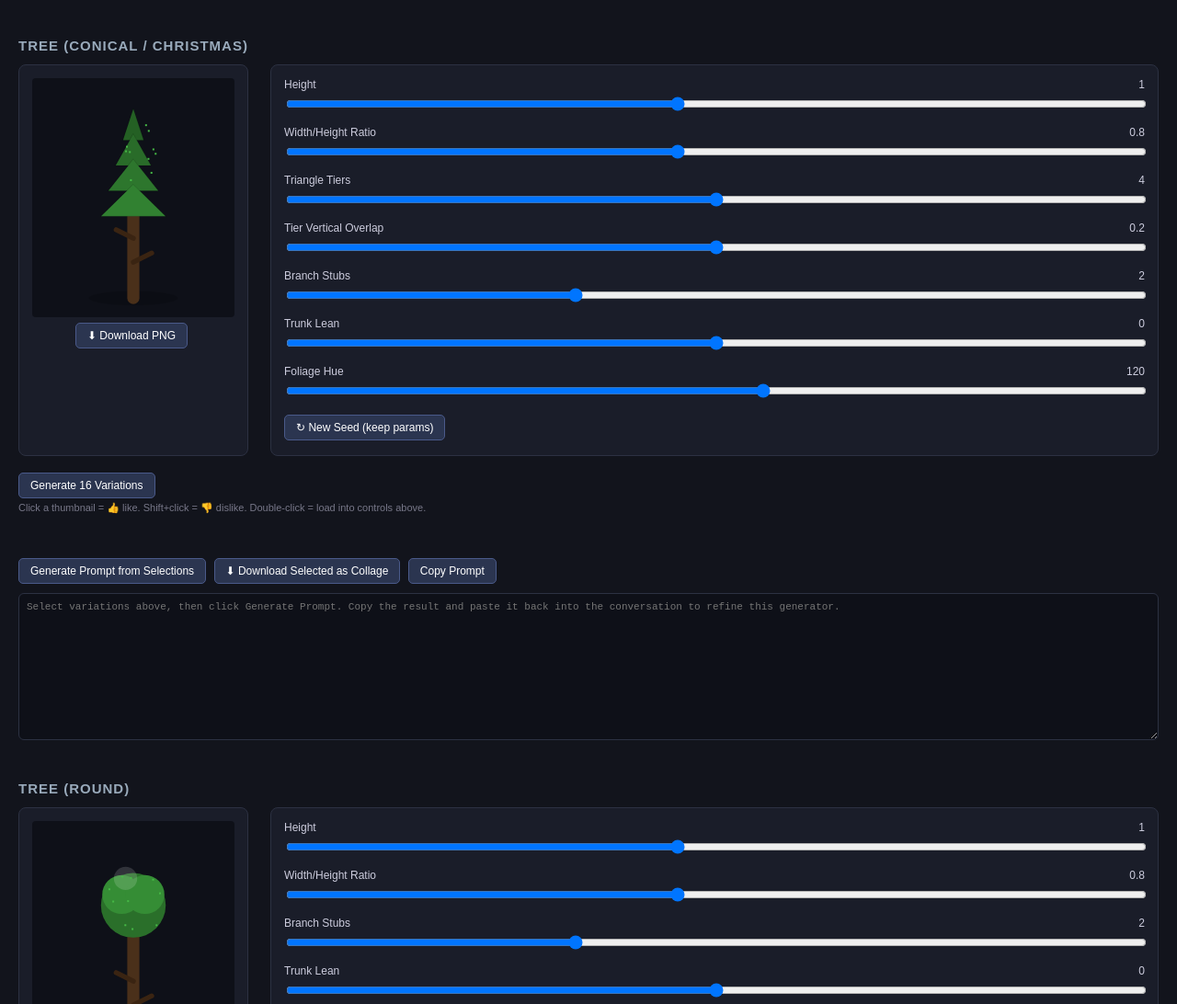
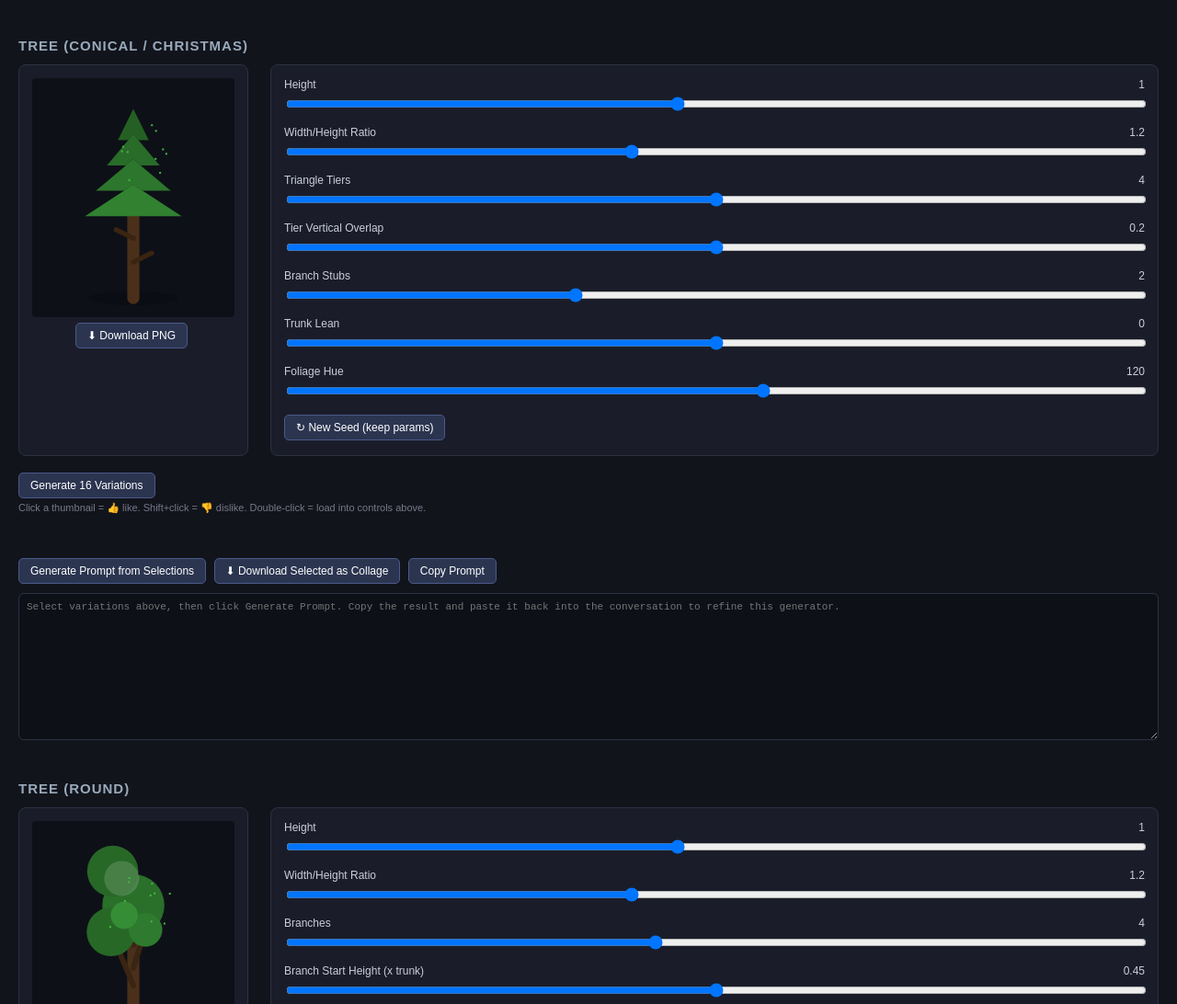
Before and after one commit to nathanielng/proc-gen-game, a plain HTML site: page advanced/platformer_advanced.html in a window 1280 px wide. Shown: the part 855-1947 px from the top of the page at 92% size. Drawn offline with Linux system fonts and the light colour scheme.

Commit message:
Widen tree width ratio, give Round tree real branches with foliage clumps
Width/Height Ratio range changed to 1.0-1.5 (was 0.3-1.4) for both
Tree (Round) and Tree (Conical), per feedback that narrower ratios
looked off.

Tree (Round) now grows structural branches instead of small cosmetic
stubs, via a new drawTrunkWithBigBranches():
- Branches spread evenly from a configurable start height (0.35x-0.55x
  up the trunk) to near the top, each with a small random jitter so
  they don't sit in a perfectly even grid.
- Each branch picks a random left/right side, a length of 0.2x-0.7x
  the canopy width, and an angle from vertical drawn from a
  configurable median (10-30 degrees) with up to +/-5 degrees of
  per-branch variation.
- Foliage is drawn as a clump anchored at each branch tip (sized to
  that branch's length) plus one small core clump at the trunk top so
  the canopy doesn't look sparse with few/short branches. This answers
  "where to draw the internal foliage": anchored to actual branch
  endpoints so the silhouette follows the branch structure instead of
  being independent of it.

Deliberately skipped second-level (branch-of-a-branch) branching for
now - at the ~90px thumbnail render size it would mostly be invisible
noise. Easy to add later if wanted at a larger canvas size.

Tree (Conical) is unaffected structurally - it still uses the original
small-stub drawTrunkAndBranches(), since its tiers already read as
conifer branches.

```diff
--- a/advanced/platformer_advanced.html
+++ b/advanced/platformer_advanced.html
@@ -441,19 +441,67 @@ function drawTrunkAndBranches(ctx, w, h, p){
 // ============================================================
 // TREE (ROUND)
 // ============================================================
+// Round tree gets its own trunk+branch renderer (distinct from the small
+// cosmetic stubs shared by Conical): branches are real structural limbs
+// that also serve as anchor points for foliage clumps below.
+function drawTrunkWithBigBranches(ctx, rng, w, h, p){
+  const trunkW = w*0.06;
+  const baseX = w*0.5, groundY = h*0.92;
+  const trunkH = h*0.5*p.height;
+  const trunkTopY = groundY - trunkH;
+  const canopyW = w*0.4*p.widthRatio;
+
+  ctx.fillStyle='rgba(0,0,0,0.15)';
+  ctx.beginPath(); ctx.ellipse(baseX, groundY, w*0.22, h*0.03, 0, 0, Math.PI*2); ctx.fill();
+
+  ctx.strokeStyle='#4a301a'; ctx.lineWidth=trunkW; ctx.lineCap='round';
+  ctx.beginPath(); ctx.moveTo(baseX, groundY); ctx.quadraticCurveTo(baseX+p.lean*w*0.08, (groundY+trunkTopY)/2, baseX+p.lean*w*0.15, trunkTopY); ctx.stroke();
+  const trunkTopX = baseX + p.lean*w*0.15;
+
+  // branches: spread evenly from branchStart up to near the trunk top,
+  // each with a random left/right side, length (0.2x-0.7x canopy width),
+  // and angle from vertical (median ± variation, both configurable)
+  const branchTips = [];
+  ctx.strokeStyle='#3a2412'; ctx.lineWidth=trunkW*0.45; ctx.lineCap='round';
+  for(let i=0;i<p.branches;i++){
+    const baseT = p.branches>1 ? p.branchStart + (i/(p.branches-1))*(0.95-p.branchStart) : (p.branchStart+0.95)/2;
+    const t = Math.min(0.97, Math.max(p.branchStart, baseT + (rng()-0.5)*0.04));
+    const by = groundY - trunkH*t;
+    const bx = baseX + (trunkTopX-baseX)*t;
+    const dir = rng()>0.5 ? 1 : -1;
+    const angleDeg = p.branchAngle + (rng()-0.5)*2*p.branchAngleVar;
+    const angleRad = angleDeg*Math.PI/180;
+    const len = canopyW*(0.2 + rng()*0.5); // 0.2x-0.7x of canopy width
+    const tipX = bx + dir*Math.sin(angleRad)*len;
+    const tipY = by - Math.cos(angleRad)*len;
+    ctx.beginPath(); ctx.moveTo(bx,by); ctx.lineTo(tipX,tipY); ctx.stroke();
+    branchTips.push({x:tipX, y:tipY, len});
+  }
+
+  return { trunkH, trunkTopY, trunkTopX, canopyW, branchTips };
+}
 function drawTreeRoundAdvanced(ctx, rng, w, h, p){
-  const { trunkH, trunkTopY, trunkTopX } = drawTrunkAndBranches(ctx, w, h, p);
-  const canopyW = w*0.4*p.widthRatio;
+  const { trunkH, trunkTopY, trunkTopX, canopyW, branchTips } = drawTrunkWithBigBranches(ctx, rng, w, h, p);
   const canopyH = trunkH*0.9;
   const canopyCx = trunkTopX, canopyCy = trunkTopY - canopyH*0.15;
   const hue = p.hue;
   function foliageFill(l){ return `hsl(${hue},45%,${l}%)`; }
 
+  // core foliage mass around the trunk top, so the tree isn't sparse
+  // when there are few/short branches
   ctx.fillStyle = foliageFill(30);
-  ctx.beginPath(); ctx.arc(canopyCx, canopyCy, canopyW*0.5, 0, Math.PI*2); ctx.fill();
-  ctx.fillStyle = foliageFill(38);
-  ctx.beginPath(); ctx.arc(canopyCx-canopyW*0.18, canopyCy-canopyH*0.1, canopyW*0.3, 0, Math.PI*2); ctx.fill();
-  ctx.beginPath(); ctx.arc(canopyCx+canopyW*0.18, canopyCy-canopyH*0.1, canopyW*0.3, 0, Math.PI*2); ctx.fill();
+  ctx.beginPath(); ctx.arc(canopyCx, canopyCy, canopyW*0.32, 0, Math.PI*2); ctx.fill();
+
+  // a foliage clump at each branch tip - this is "where to draw them":
+  // anchored to the actual branch endpoints so bigger/longer branches
+  // read as bigger clumps, and the canopy silhouette follows the branches
+  // instead of being independent of them
+  branchTips.forEach((tip,i)=>{
+    const r = Math.max(canopyW*0.14, tip.len*0.42);
+    ctx.fillStyle = foliageFill(28 + (i%3)*5);
+    ctx.beginPath(); ctx.arc(tip.x, tip.y, r, 0, Math.PI*2); ctx.fill();
+  });
+
   ctx.fillStyle='rgba(255,255,255,0.15)';
   ctx.beginPath(); ctx.arc(canopyCx-canopyW*0.12, canopyCy-canopyH*0.25, canopyW*0.18, 0, Math.PI*2); ctx.fill();
 
@@ -466,12 +514,15 @@ buildConfigurable({
   name:'Tree (Round)',
   schema:[
     {key:'height',label:'Height',type:'range',min:0.5,max:1.6,step:0.05},
-    {key:'widthRatio',label:'Width/Height Ratio',type:'range',min:0.3,max:1.4,step:0.05},
-    {key:'branches',label:'Branch Stubs',type:'range',min:0,max:6,step:1},
+    {key:'widthRatio',label:'Width/Height Ratio',type:'range',min:1.0,max:1.5,step:0.05},
+    {key:'branches',label:'Branches',type:'range',min:1,max:8,step:1},
+    {key:'branchStart',label:'Branch Start Height (x trunk)',type:'range',min:0.35,max:0.55,step:0.01},
+    {key:'branchAngle',label:'Branch Angle (median, °)',type:'range',min:10,max:30,step:1},
+    {key:'branchAngleVar',label:'Branch Angle Variation (±°)',type:'range',min:0,max:5,step:0.5},
     {key:'lean',label:'Trunk Lean',type:'range',min:-1,max:1,step:0.1},
     {key:'hue',label:'Foliage Hue',type:'range',min:70,max:160,step:5},
   ],
-  defaultParams:{height:1,widthRatio:0.8,branches:2,lean:0,hue:120},
+  defaultParams:{height:1,widthRatio:1.2,branches:4,branchStart:0.45,branchAngle:20,branchAngleVar:3,lean:0,hue:120},
   drawFn:drawTreeRoundAdvanced,
   previewCanvas:document.getElementById('treeRoundPreview'),
   controlsEl:document.getElementById('treeRoundControls'),
@@ -481,8 +532,11 @@ buildConfigurable({
   thumbSize:90,
   randomizeParams:(rng)=>({
     height: rrange(rng,0.5,1.6),
-    widthRatio: rrange(rng,0.3,1.4),
-    branches: rint(rng,0,6),
+    widthRatio: rrange(rng,1.0,1.5),
+    branches: rint(rng,1,8),
+    branchStart: rrange(rng,0.35,0.55),
+    branchAngle: rrange(rng,10,30),
+    branchAngleVar: rrange(rng,0,5),
     lean: rrange(rng,-1,1),
     hue: rint(rng,70,160),
   }),
@@ -537,14 +591,14 @@ buildConfigurable({
   name:'Tree (Conical)',
   schema:[
     {key:'height',label:'Height',type:'range',min:0.5,max:1.6,step:0.05},
-    {key:'widthRatio',label:'Width/Height Ratio',type:'range',min:0.3,max:1.4,step:0.05},
+    {key:'widthRatio',label:'Width/Height Ratio',type:'range',min:1.0,max:1.5,step:0.05},
     {key:'layers',label:'Triangle Tiers',type:'range',min:1,max:7,step:1},
     {key:'overlap',label:'Tier Vertical Overlap',type:'range',min:0,max:0.4,step:0.01},
     {key:'branches',label:'Branch Stubs',type:'range',min:0,max:6,step:1},
     {key:'lean',label:'Trunk Lean',type:'range',min:-1,max:1,step:0.1},
     {key:'hue',label:'Foliage Hue',type:'range',min:70,max:160,step:5},
   ],
-  defaultParams:{height:1,widthRatio:0.8,layers:4,overlap:0.2,branches:2,lean:0,hue:120},
+  defaultParams:{height:1,widthRatio:1.2,layers:4,overlap:0.2,branches:2,lean:0,hue:120},
   drawFn:drawTreeConicalAdvanced,
   previewCanvas:document.getElementById('treeConicalPreview'),
   controlsEl:document.getElementById('treeConicalControls'),
@@ -554,7 +608,7 @@ buildConfigurable({
   thumbSize:90,
   randomizeParams:(rng)=>({
     height: rrange(rng,0.5,1.6),
-    widthRatio: rrange(rng,0.3,1.4),
+    widthRatio: rrange(rng,1.0,1.5),
     layers: rint(rng,1,7),
     overlap: rrange(rng,0.12,0.3),
     branches: rint(rng,0,6),
```
